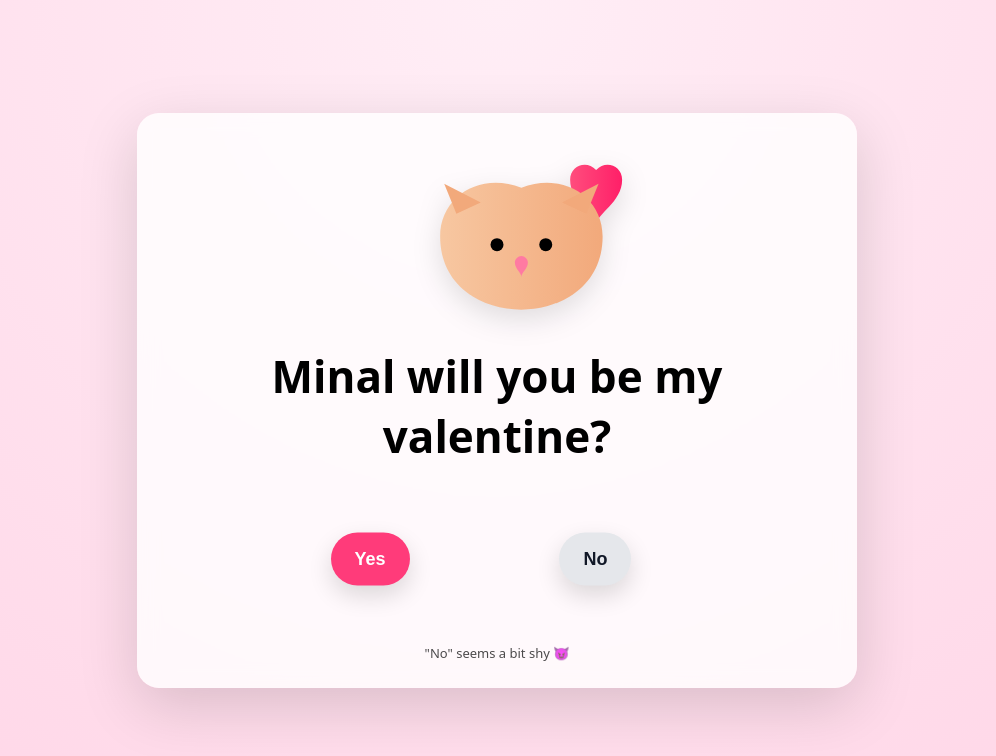
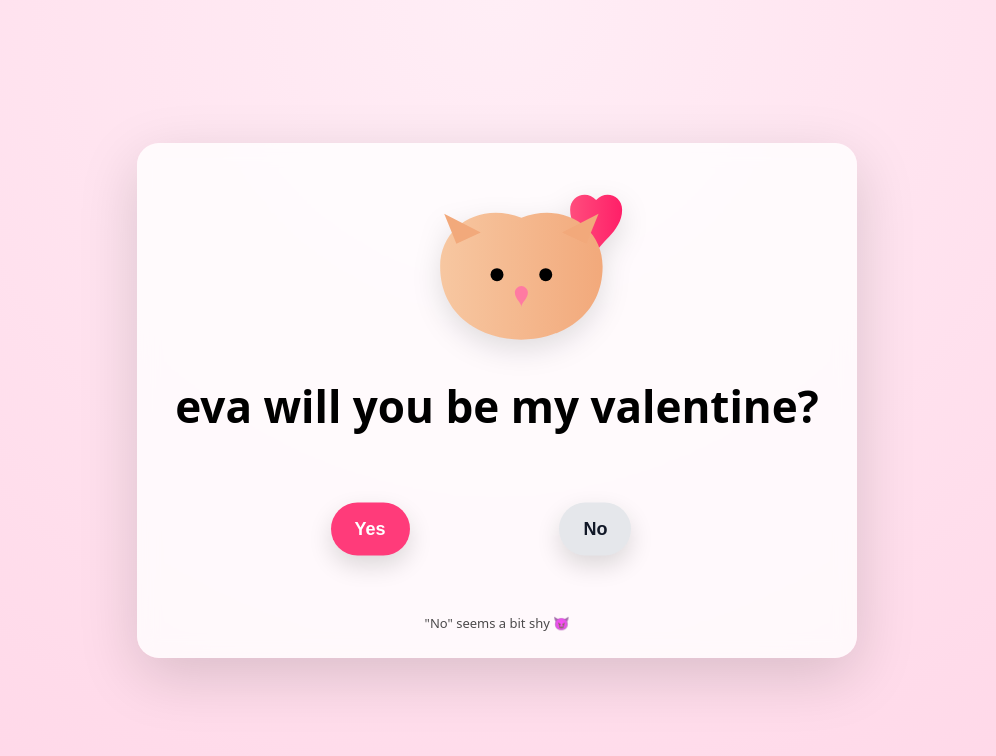
Before and after one commit to raj0991/Ghub, a plain HTML site: page index.html in a window 1280 px wide. Shown: the whole page, without its empty margins (143-1139 px from the left). Drawn offline with nearby package versions, Linux system fonts and the light colour scheme.

```diff
--- a/index.html
+++ b/index.html
@@ -171,7 +171,7 @@
             fill="#ff7aa2"/>
     </svg>
 
-    <h1>Minal will you be my valentine?</h1>
+    <h1> eva will you be my valentine?</h1>
 
     <section class="button-zone" id="zone">
       <button id="yesBtn">Yes</button>
```
